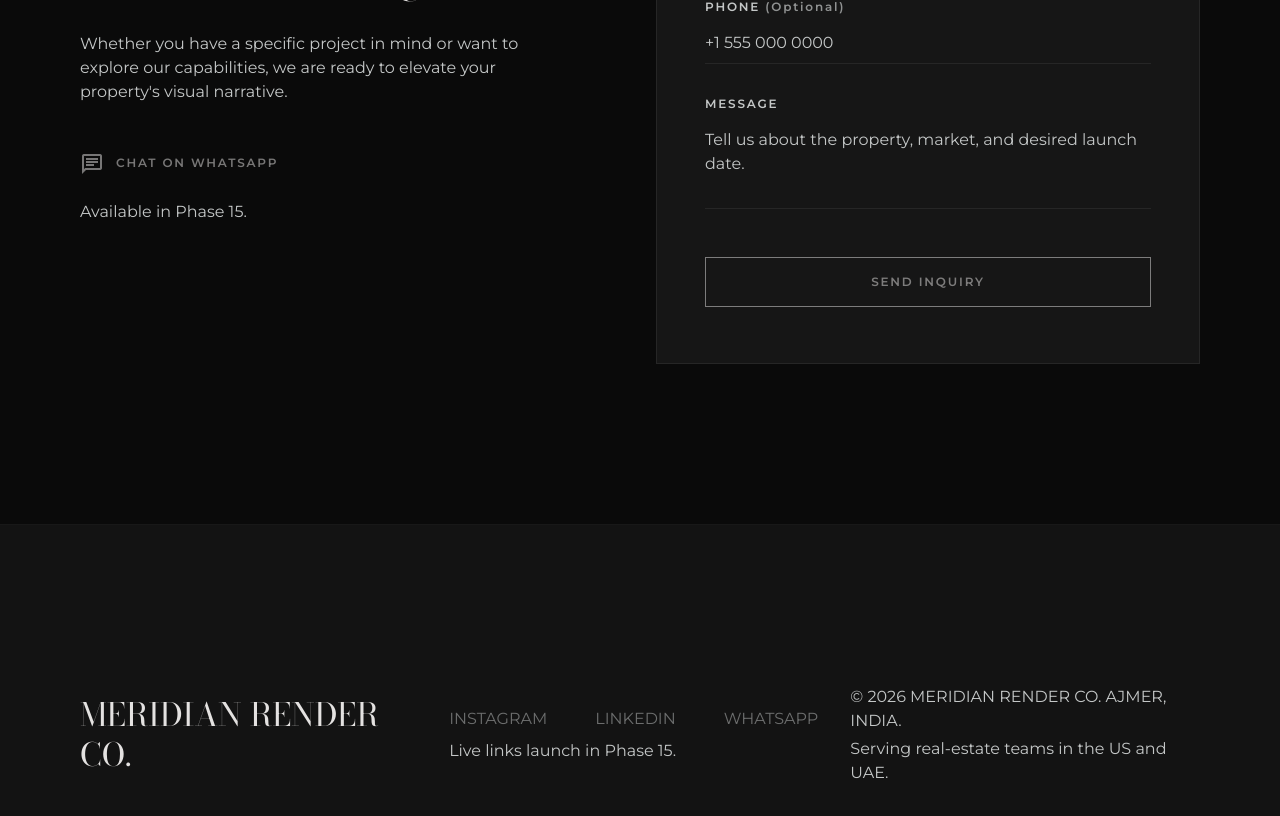
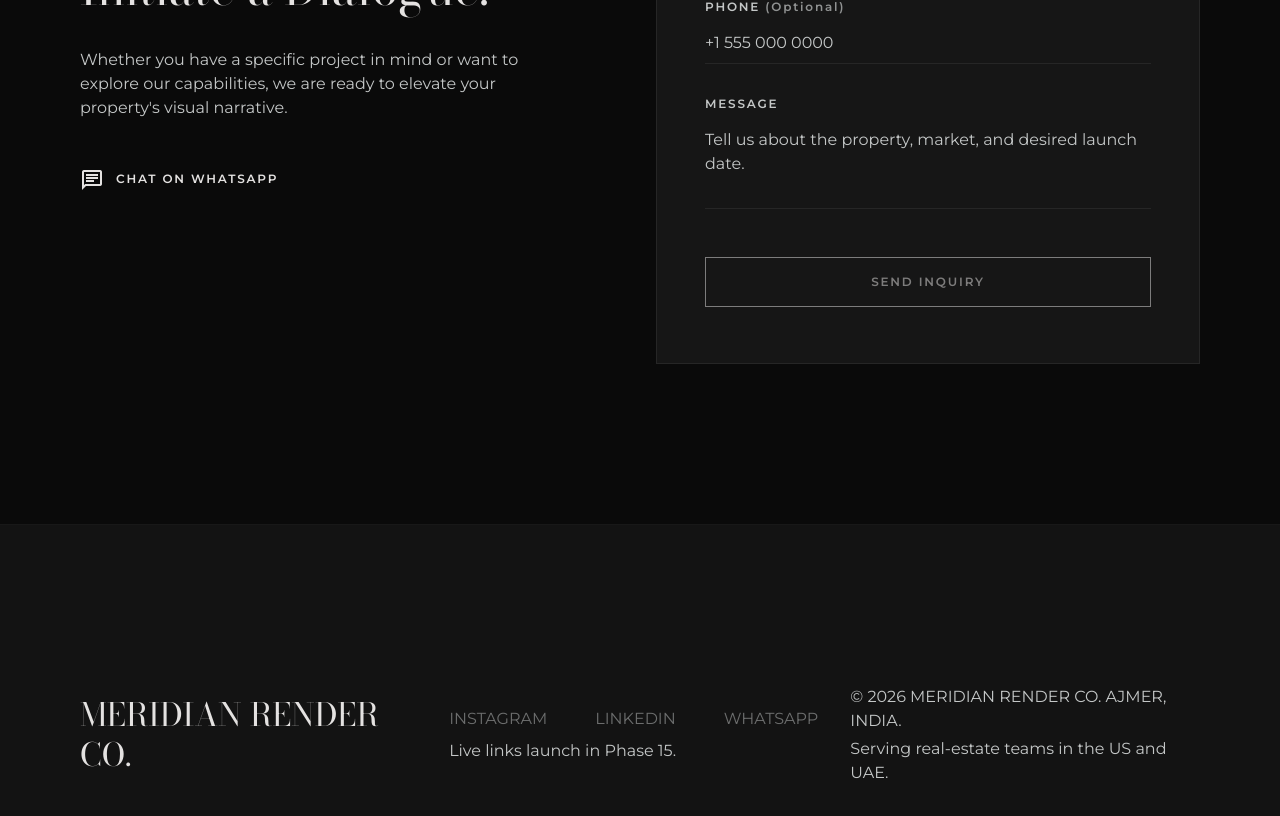
Before and after one commit to prakashtejwani134/3D-Model-Realtor, a React (Vite) app: page / in a window 1280 px wide. Shown: the part 2720-3536 px from the top of the page. Built offline with nearby package versions, Linux system fonts and the light colour scheme.

Commit message:
feat: enable WhatsApp click-to-chat CTA (Phase 15B)

```diff
--- a/src/components/ContactSection.tsx
+++ b/src/components/ContactSection.tsx
@@ -7,6 +7,11 @@ type ContactSectionProps = {
 }
 
 const FORMSPREE_ENDPOINT = 'https://formspree.io/f/xqpkayqv'
+
+const WHATSAPP_NUMBER = '916377986953'
+const WHATSAPP_MESSAGE =
+  "Hi Meridian Render Co., I'd like to know more about your 3D property visualization services."
+const WHATSAPP_URL = `https://wa.me/${WHATSAPP_NUMBER}?text=${encodeURIComponent(WHATSAPP_MESSAGE)}`
 
 type SubmitStatus = 'idle' | 'submitting' | 'success' | 'error'
 
@@ -76,11 +81,11 @@ function ContactSection({ selectedPlan }: ContactSectionProps) {
             visual narrative.
           </p>
           <div className="flex flex-col gap-2">
-            <button
-              type="button"
-              disabled
-              aria-disabled="true"
-              className="group -mx-2 flex w-fit items-center gap-3 px-2 py-3 text-on-surface opacity-50 disabled:cursor-not-allowed disabled:hover:text-on-surface"
+            <a
+              href={WHATSAPP_URL}
+              target="_blank"
+              rel="noopener noreferrer"
+              className="group -mx-2 flex w-fit items-center gap-3 px-2 py-3 text-on-surface"
             >
               <span className="material-symbols-outlined text-2xl">
                 chat
@@ -88,10 +93,7 @@ function ContactSection({ selectedPlan }: ContactSectionProps) {
               <span className="font-label-caps text-label-caps border-b border-transparent pb-0.5 uppercase">
                 Chat on WhatsApp
               </span>
-            </button>
-            <span className="font-body-md text-body-md text-on-surface-variant">
-              Available in Phase 15.
-            </span>
+            </a>
           </div>
         </div>
 
```
